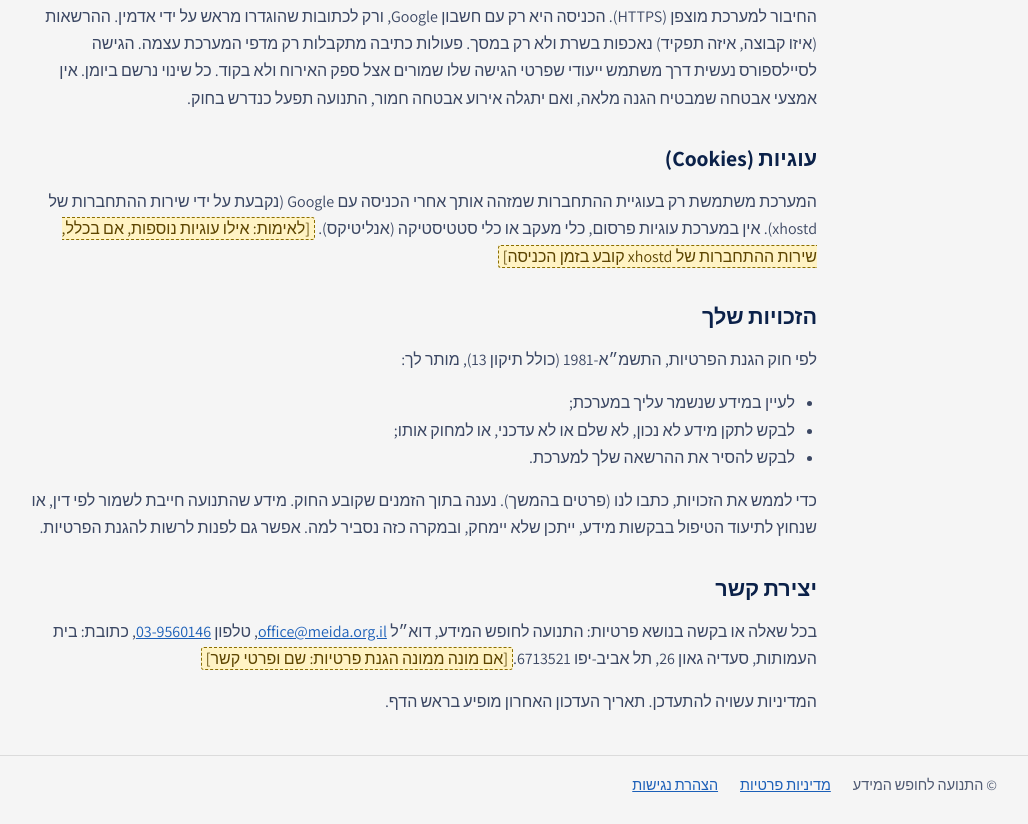
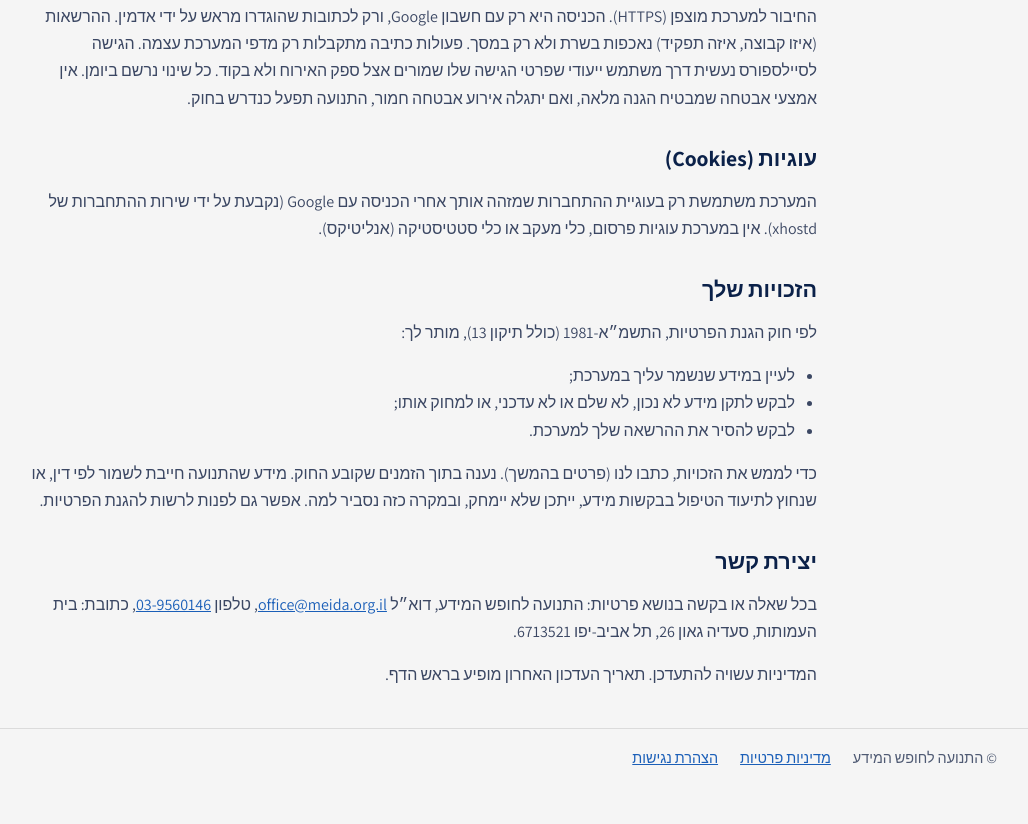
Before and after one commit to zomer-g/meida-requests, a website: page public/privacy.html in a window 1280 px wide. Shown: the part 1826-2650 px from the top of the page, without its empty margins (217-1245 px from the left). After the commit the page ends 2623 px from the top, so only its background shows below. Drawn offline with Linux system fonts and the light colour scheme.

Commit message:
Privacy policy: remove the to-verify notes
Co-Authored-By: Claude Opus 5.5 <noreply@anthropic.com>

```diff
--- a/public/pages.css
+++ b/public/pages.css
@@ -14,5 +14,3 @@
 .doc a { color: #1b5fb8; text-decoration: underline; }
 .doc .updated { color: #4f5a73; }
 .doc a:focus-visible, .footer a:focus-visible, .skip-link:focus-visible { outline: 3px solid #1b5fb8; outline-offset: 2px; }
-/* Facts the organization still has to supply or confirm. */
-.placeholder { background: #fff3c4; color: #5c4400; border: 1px dashed #8a6d00; border-radius: 3px; padding: 0 4px; }
--- a/public/privacy.html
+++ b/public/privacy.html
@@ -44,7 +44,7 @@
       <li><strong>xhostd</strong> – ספק האירוח של המערכת: מסד הנתונים (Postgres) שבו רשימת המשתמשים וההרשאות, הקבוצות, יומן השינויים ויומן הגישה. xhostd מפעיל גם את שירות ההתחברות עם Google.</li>
       <li><strong>Google</strong> – מאמת את הזהות בהתחברות. בנוסף, הגופן של האתר נטען מ-Google Fonts, ולכן Google מקבל את כתובת ה-IP של הדפדפן בעת טעינת הדף.</li>
     </ul>
-    <p>ייתכן שהשרתים של ספקים אלה נמצאים מחוץ לישראל. <span class="placeholder">[לאימות: מיקום השרתים של Salesforce ושל xhostd]</span></p>
+    <p>ייתכן שהשרתים של ספקים אלה נמצאים מחוץ לישראל.</p>
 
     <h2>מי רואה את המידע</h2>
     <ul>
@@ -67,7 +67,7 @@
     <p>החיבור למערכת מוצפן (HTTPS). הכניסה היא רק עם חשבון Google, ורק לכתובות שהוגדרו מראש על ידי אדמין. ההרשאות (איזו קבוצה, איזה תפקיד) נאכפות בשרת ולא רק במסך. פעולות כתיבה מתקבלות רק מדפי המערכת עצמה. הגישה לסיילספורס נעשית דרך משתמש ייעודי שפרטי הגישה שלו שמורים אצל ספק האירוח ולא בקוד. כל שינוי נרשם ביומן. אין אמצעי אבטחה שמבטיח הגנה מלאה, ואם יתגלה אירוע אבטחה חמור, התנועה תפעל כנדרש בחוק.</p>
 
     <h2>עוגיות (Cookies)</h2>
-    <p>המערכת משתמשת רק בעוגיית ההתחברות שמזהה אותך אחרי הכניסה עם Google (נקבעת על ידי שירות ההתחברות של xhostd). אין במערכת עוגיות פרסום, כלי מעקב או כלי סטטיסטיקה (אנליטיקס). <span class="placeholder">[לאימות: אילו עוגיות נוספות, אם בכלל, שירות ההתחברות של xhostd קובע בזמן הכניסה]</span></p>
+    <p>המערכת משתמשת רק בעוגיית ההתחברות שמזהה אותך אחרי הכניסה עם Google (נקבעת על ידי שירות ההתחברות של xhostd). אין במערכת עוגיות פרסום, כלי מעקב או כלי סטטיסטיקה (אנליטיקס).</p>
 
     <h2>הזכויות שלך</h2>
     <p>לפי חוק הגנת הפרטיות, התשמ״א-1981 (כולל תיקון 13), מותר לך:</p>
@@ -79,7 +79,7 @@
     <p>כדי לממש את הזכויות, כתבו לנו (פרטים בהמשך). נענה בתוך הזמנים שקובע החוק. מידע שהתנועה חייבת לשמור לפי דין, או שנחוץ לתיעוד הטיפול בבקשות מידע, ייתכן שלא יימחק, ובמקרה כזה נסביר למה. אפשר גם לפנות לרשות להגנת הפרטיות.</p>
 
     <h2 id="contact">יצירת קשר</h2>
-    <p>בכל שאלה או בקשה בנושא פרטיות: התנועה לחופש המידע, דוא״ל <a href="mailto:office@meida.org.il" dir="ltr">office@meida.org.il</a>, טלפון <a href="tel:+97239560146" dir="ltr">03-9560146</a>, כתובת: בית העמותות, סעדיה גאון 26, תל אביב-יפו 6713521.<span class="placeholder">[אם מונה ממונה הגנת פרטיות: שם ופרטי קשר]</span></p>
+    <p>בכל שאלה או בקשה בנושא פרטיות: התנועה לחופש המידע, דוא״ל <a href="mailto:office@meida.org.il" dir="ltr">office@meida.org.il</a>, טלפון <a href="tel:+97239560146" dir="ltr">03-9560146</a>, כתובת: בית העמותות, סעדיה גאון 26, תל אביב-יפו 6713521.</p>
     <p>המדיניות עשויה להתעדכן. תאריך העדכון האחרון מופיע בראש הדף.</p>
   </main>
   <footer class="footer">
```
